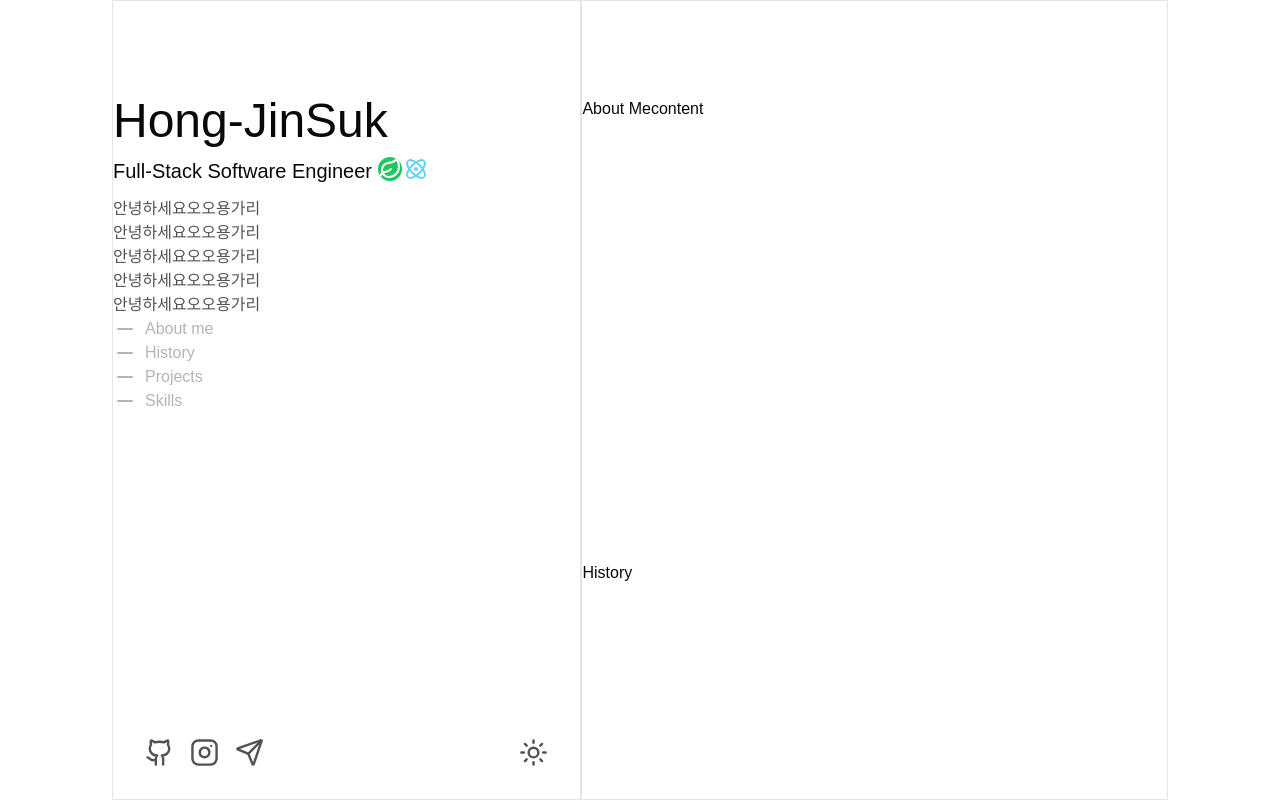
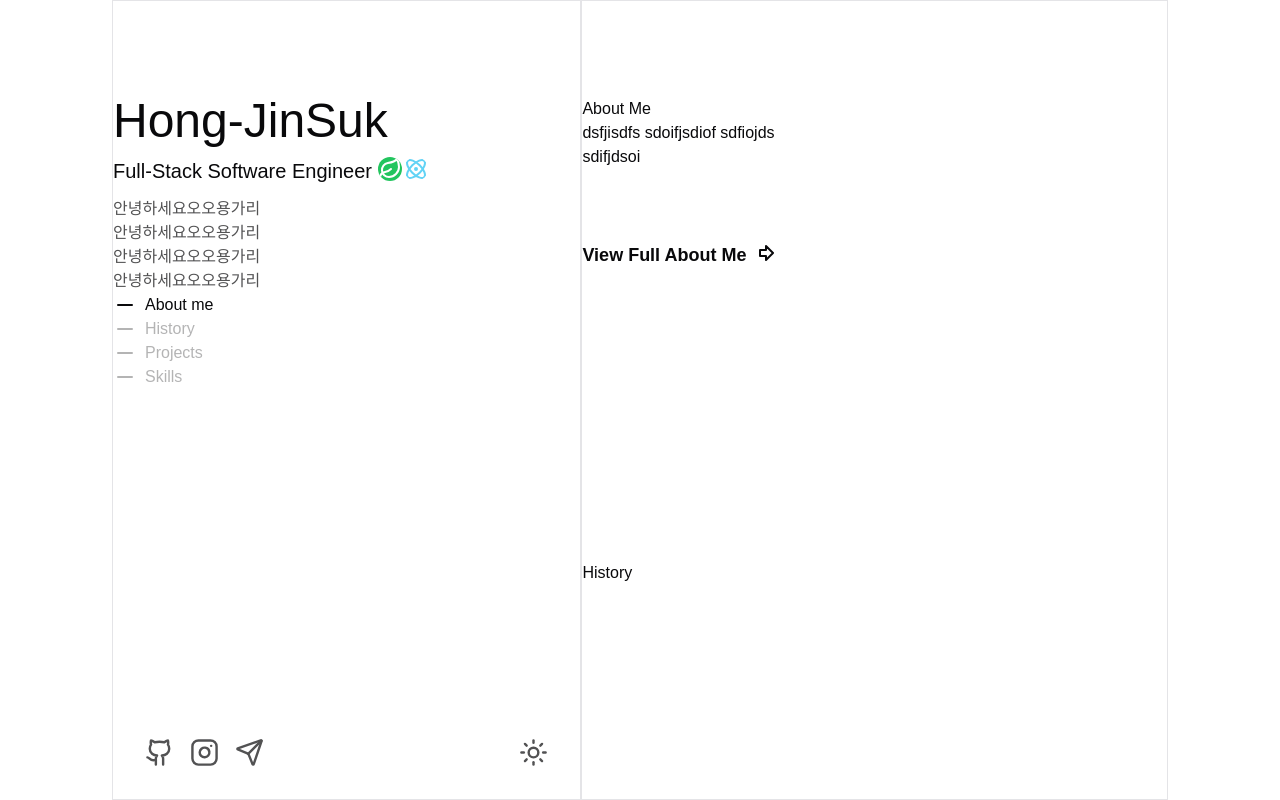
Before and after one commit to Hong-JinSuk/portfolio, a Next.js app: page / in a window 1280 px wide. Built offline with nearby package versions, Linux system fonts and the light colour scheme.

Commit message:
feat: Link and design

```diff
--- a/src/app/page.tsx
+++ b/src/app/page.tsx
@@ -9,7 +9,15 @@ import {
 import { ScrollArea } from '@/components/ui/scroll-area';
 import { ScrollspyNavigation } from '@/components/ui/scrollspy-navigation';
 import { ThemeSwitch } from '@/components/ui/theme-switch';
-import { Atom, Github, Instagram, Leaf, Send } from 'lucide-react';
+import {
+  ArrowBigRight,
+  ArrowBigRightDash,
+  Atom,
+  Github,
+  Instagram,
+  Leaf,
+  Send,
+} from 'lucide-react';
 import Link from 'next/link';
 import { useRef } from 'react';
 
@@ -19,6 +27,17 @@ const styles = {
     'p-2 opacity-70 hover:opacity-100 hover:cursor-pointer hover:bg-gray-200 dark:hover:bg-gray-700 rounded-lg transition-colors duration-200',
   textClassName: 'opacity-70',
 };
+
+const contents = {
+  aboutMe: 'dsfjisdfs sdoifjsdiof sdfiojds\n sdifjdsoi \n\n\n\n',
+};
+
+const navigationItems = [
+  { id: 'about-me', label: 'About me' },
+  { id: 'history', label: 'History' },
+  { id: 'projects', label: 'Projects' },
+  { id: 'skills', label: 'Skills' },
+];
 
 export default function Page() {
   const scrollAreaRef = useRef<HTMLDivElement>(null);
@@ -37,9 +56,11 @@ export default function Page() {
           <p className={`${styles.textClassName}`}>안녕하세요오오용가리</p>
           <p className={`${styles.textClassName}`}>안녕하세요오오용가리</p>
           <p className={`${styles.textClassName}`}>안녕하세요오오용가리</p>
-          <p className={`${styles.textClassName}`}>안녕하세요오오용가리</p>
         </section>
-        <ScrollspyNavigation scrollAreaRef={scrollAreaRef} />
+        <ScrollspyNavigation
+          scrollAreaRef={scrollAreaRef}
+          navigationItems={navigationItems}
+        />
         <section className="w-full flex justify-between items-center mt-auto p-6">
           <div className="flex">
             <Github
@@ -77,7 +98,19 @@ export default function Page() {
             <div className="pt-24" id="top"></div>
             <div className="h-96" id="about-me">
               About Me
-              <span>content</span>
+              <p className="whitespace-pre-line">{contents.aboutMe}</p>
+              <Link
+                href={'/my'}
+                className="flex max-w-[200px] text-lg font-semibold hover:underline hover:underline-offset-[2px] dark:decoration-green-400 decoration-1 space-x-2 group"
+              >
+                <span className="">View Full About Me</span>
+                <div className="relative w-6 h-6">
+                  {/* Default Arrow */}
+                  <ArrowBigRight className="absolute top-0 left-0 transition-all duration-500 opacity-100 scale-100 group-hover:opacity-0 group-hover:scale-75" />
+                  {/* Hover Arrow */}
+                  <ArrowBigRightDash className="absolute -top-1 -left-1 size-8 transition-all duration-500 opacity-0 scale-75 group-hover:opacity-100 group-hover:scale-100" />
+                </div>
+              </Link>
             </div>
             <div className="h-96 pt-20" id="history">
               History
@@ -89,9 +122,15 @@ export default function Page() {
               Projects
               <Link
                 href={'/projects'}
-                className="text-xl font-semibold hover:underline hover:underline-offset-3"
+                className="flex max-w-[190px] text-lg font-semibold hover:underline hover:underline-offset-[2px] dark:decoration-green-400 decoration-1 space-x-2 group"
               >
-                to projects
+                <span className="">View Full Projects</span>
+                <div className="relative w-6 h-6">
+                  {/* Default Arrow */}
+                  <ArrowBigRight className="absolute top-0 left-0 transition-all duration-500 opacity-100 scale-100 group-hover:opacity-0 group-hover:scale-75" />
+                  {/* Hover Arrow */}
+                  <ArrowBigRightDash className="absolute -top-1 -left-1 size-8 transition-all duration-500 opacity-0 scale-75 group-hover:opacity-100 group-hover:scale-100" />
+                </div>
               </Link>
             </div>
             <div className="h-96 pt-20" id="skills">
--- a/src/components/ui/scrollspy-navigation.tsx
+++ b/src/components/ui/scrollspy-navigation.tsx
@@ -2,19 +2,15 @@ import { debounce } from 'lodash';
 import { Minus } from 'lucide-react';
 import { useCallback, useEffect, useState } from 'react';
 
-const navigationItems = [
-  { id: 'about-me', label: 'About me' },
-  { id: 'history', label: 'History' },
-  { id: 'projects', label: 'Projects' },
-  { id: 'skills', label: 'Skills' },
-];
-
 type Props = {
   scrollAreaRef: React.RefObject<HTMLDivElement | null>;
+  navigationItems: any[];
 };
 
-export function ScrollspyNavigation({ scrollAreaRef }: Props) {
-  const [centerContentId, setCenterContentId] = useState<string | null>(null);
+export function ScrollspyNavigation({ scrollAreaRef, navigationItems }: Props) {
+  const [centerContentId, setCenterContentId] = useState<string>(
+    navigationItems[0].id
+  );
 
   const findCenterContent = useCallback(() => {
     const scrollElement = scrollAreaRef.current?.querySelector(
```
